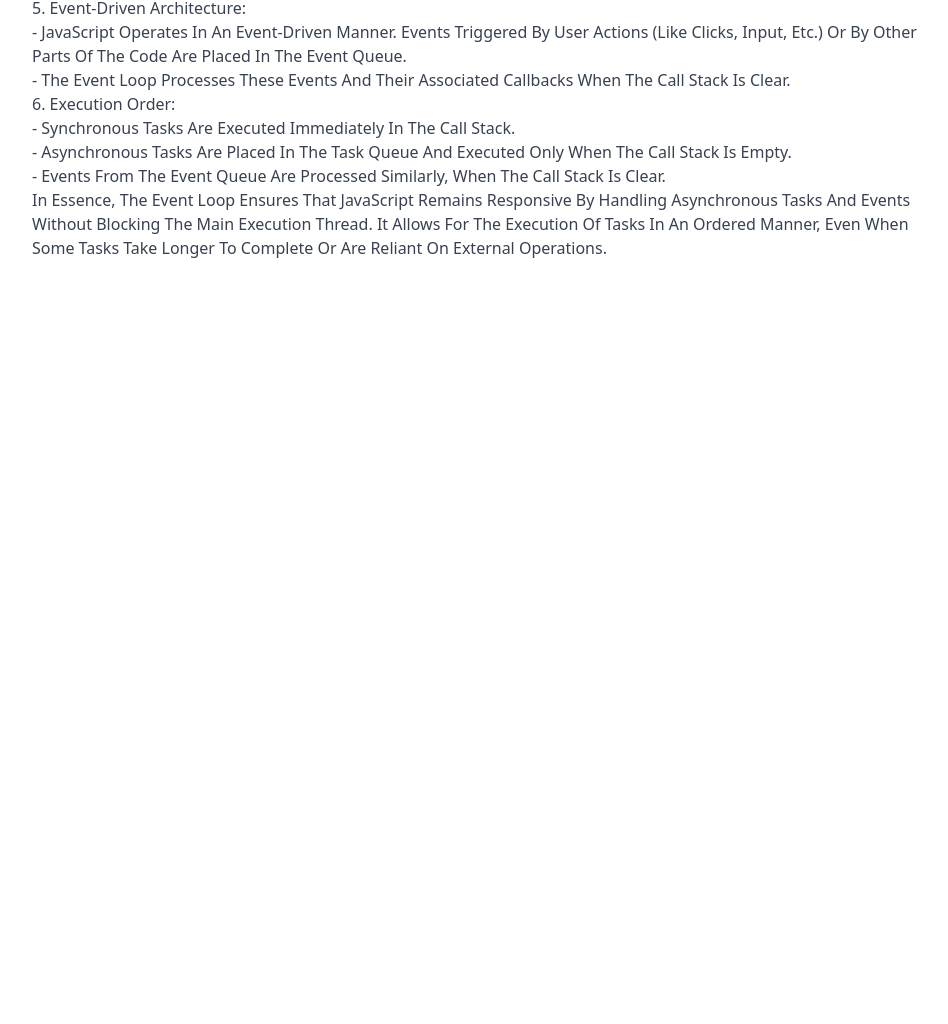
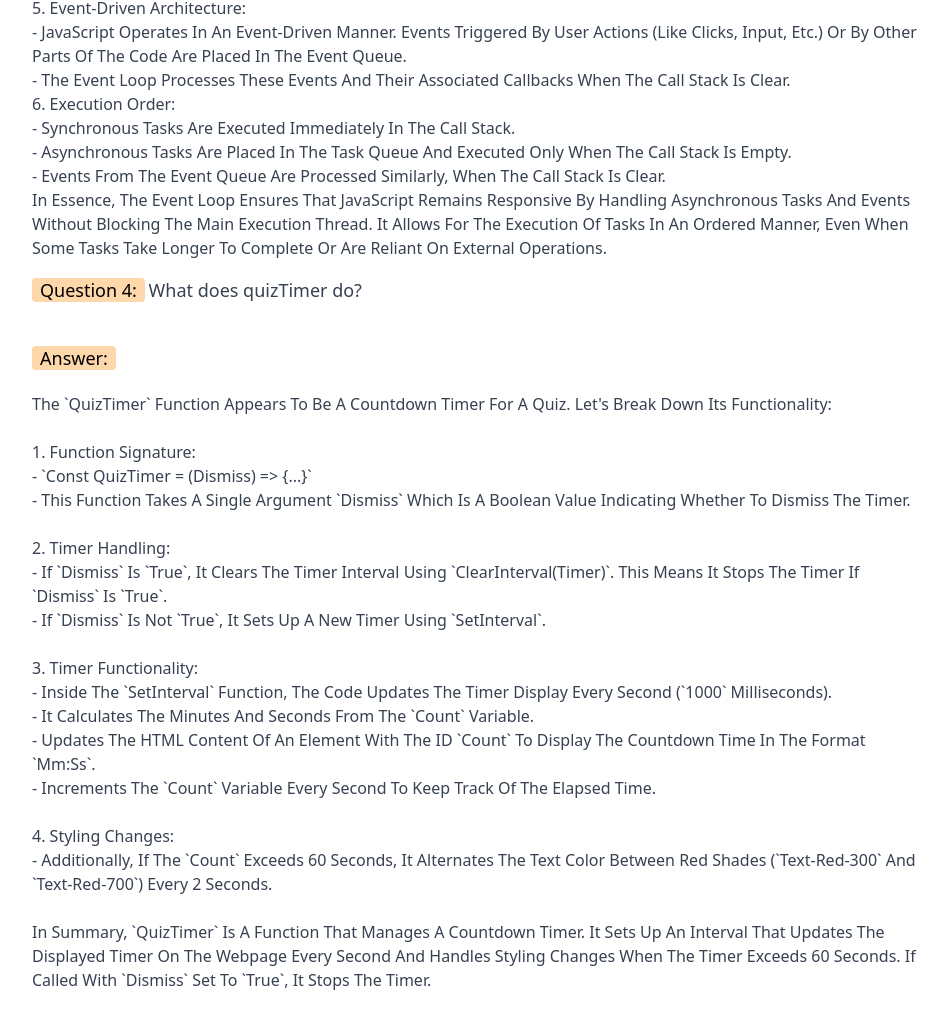
Before and after one commit to Rakib69A/quiz-hero-now-zero, a plain HTML site: page blog.html in a window 1280 px wide. Shown: the part 2636-3660 px from the top of the page, without its empty margins (160-1108 px from the left). Before the commit the page ends 2936 px from the top, so only its background shows below. Drawn offline with nearby package versions, Linux system fonts and the light colour scheme.

```diff
--- a/blog.html
+++ b/blog.html
@@ -155,7 +155,37 @@
                     </div>
               </div>
 
-            </li>
+</li>
+<li class="my-4">
+    <span class="bg-orange-200 px-2 text-lg rounded">Question 4:</span>
+        <span class="mt-5 mb-2 text-lg  font-medium text-gray-700">What does quizTimer do?</span><br>
+            <div class="mt-5"><br>
+              <span class="bg-orange-200 px-2 text-lg rounded">Answer:</span>
+                <div class="mt-5 mb-2 text-base capitalize font-medium text-gray-700">
+                    The `quizTimer` function appears to be a countdown timer for a quiz. Let's break down its functionality:<br>
+                    <br>
+1. Function Signature:<br>
+   - `const quizTimer = (dismiss) => {...}`<br>
+   - This function takes a single argument `dismiss` which is a boolean value indicating whether to dismiss the timer.<br>
+   <br>
+2. Timer Handling:<br>
+   - If `dismiss` is `true`, it clears the timer interval using `clearInterval(timer)`. This means it stops the timer if `dismiss` is `true`.<br>
+   - If `dismiss` is not `true`, it sets up a new timer using `setInterval`.<br>
+   <br>
+3. Timer Functionality:<br>
+   - Inside the `setInterval` function, the code updates the timer display every second (`1000` milliseconds).<br>
+   - It calculates the minutes and seconds from the `count` variable.<br>
+   - Updates the HTML content of an element with the ID `count` to display the countdown time in the format `mm:ss`.<br>
+   - Increments the `count` variable every second to keep track of the elapsed time.<br>
+   <br>
+4. Styling Changes:<br>
+   - Additionally, if the `count` exceeds 60 seconds, it alternates the text color between red shades (`text-red-300` and `text-red-700`) every 2 seconds.<br>
+   <br>
+In summary, `quizTimer` is a function that manages a countdown timer. It sets up an interval that updates the displayed timer on the webpage every second and handles styling changes when the timer exceeds 60 seconds. If called with `dismiss` set to `true`, it stops the timer.<br>
+                    <br>
+                </div>
+            </div>
+</li>
 
           </ul>
     </section>
```
